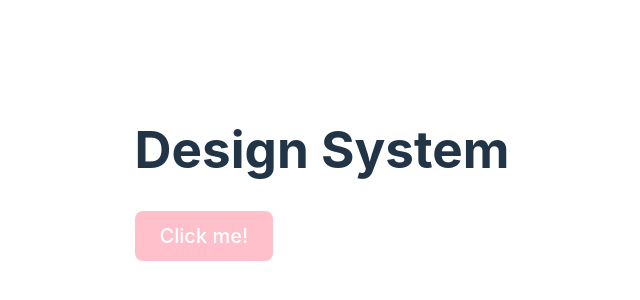
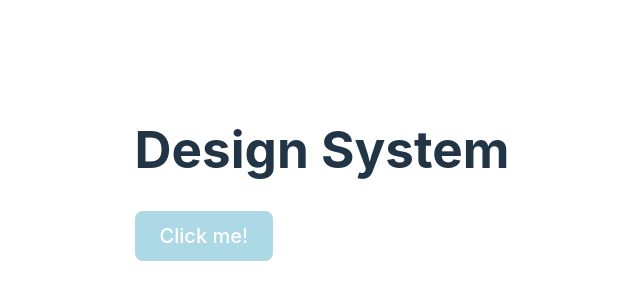
Before and after one commit to ShinjungOh/2024-learn-design-system, a React (Vite) app: page / in a window 1280 px wide. Shown: the part 226-526 px from the top of the page, without its empty margins (318-958 px from the left). Built offline with nearby package versions, Linux system fonts and the light colour scheme.

Commit message:
feat: 스타일 토큰 적용

```diff
--- a/package.json
+++ b/package.json
@@ -6,7 +6,7 @@
   "scripts": {
     "dev": "vite",
     "build": "tsc && vite build",
-    "lint": "eslint design system --ext ts,tsx --report-unused-disable-directives --max-warnings 0",
+    "lint": "eslint \"src/**/*.{ts,tsx}\" --report-unused-disable-directives --max-warnings 0",
     "preview": "vite preview",
     "prepare": "husky install",
     "prettier:check": "prettier --check \"src/**/*.{ts,tsx}\"",
@@ -31,6 +31,7 @@
     "eslint-plugin-react-hooks": "^4.6.0",
     "eslint-plugin-react-refresh": "^0.4.6",
     "husky": "^9.0.11",
+    "lint-staged": "^15.2.2",
     "prettier": "^3.2.5",
     "storybook": "^8.0.10",
     "typescript": "^5.2.2",
@@ -38,6 +39,8 @@
   },
   "lint-staged": {
     "*.{ts,tsx}": [
+      "yarn lint",
+      "yarn prettier:check"
     ]
   }
 }
--- a/src/App.tsx
+++ b/src/App.tsx
@@ -1,13 +1,13 @@
-import './App.css'
+import "./App.css";
 import Button from "./components/Button";
 
 export default function App() {
   return (
     <>
       <h1>Design System</h1>
-            <Button backgroundColor='blue' color='white'>
+      <Button backgroundColor="blue" color="white">
         Click me!
       </Button>
     </>
-    )
+  );
 }
--- a/src/components/Button.tsx
+++ b/src/components/Button.tsx
@@ -1,11 +1,11 @@
-import {PropsWithChildren} from "react";
+import { PropsWithChildren } from "react";
 import styleToken from "../styles/styleToken.css";
 import styled from "@emotion/styled";
 
 export type ButtonProps = {
   children?: React.ReactNode;
-    color?: keyof typeof styleToken.color | string;
-    backgroundColor?: keyof typeof styleToken.color | string;
+  color?: keyof typeof styleToken.color;
+  backgroundColor?: keyof typeof styleToken.color;
   colorScheme?: keyof typeof styleToken.colorScheme;
   size?: keyof typeof styleToken.size;
 } & React.ButtonHTMLAttributes<HTMLButtonElement>;
@@ -19,7 +19,13 @@ export default function Button({
   ...props
 }: PropsWithChildren<ButtonProps>) {
   return (
-        <ButtonContainer {...props}>
+    <ButtonContainer
+      color={color}
+      backgroundColor={backgroundColor}
+      colorScheme={colorScheme}
+      size={size}
+      {...props}
+    >
       {children}
     </ButtonContainer>
   );
@@ -30,8 +36,20 @@ const ButtonContainer = styled.button<ButtonProps>`
   justify-content: center;
   align-items: center;
   flex-direction: row;
-    ${({color}) => color ? `color: ${color}` : 'color: white'};
-    ${({size}) => size ? `font-size: ${styleToken.size[size]}` : 'font-size: 20px'};
-    ${({colorScheme}) => colorScheme ? `color: ${styleToken.colorScheme[colorScheme].color}` : 'color: white'};
-    ${({colorScheme}) => colorScheme ? `background-color: ${styleToken.colorScheme[colorScheme].backgroundColor}` : 'background-color: pink'};
+  ${({ size }) =>
+    size ? `font-size: ${styleToken.size[size]}` : "font-size: 20px"};
+  ${({ colorScheme }) =>
+    colorScheme
+      ? `color: ${styleToken.colorScheme[colorScheme].color}`
+      : "color: white"};
+  ${({ colorScheme }) =>
+    colorScheme
+      ? `background-color: ${styleToken.colorScheme[colorScheme].backgroundColor}`
+      : "background-color: pink"};
+  ${({ color }) =>
+    color ? `color: ${styleToken.color[color]}` : "color: white"};
+  ${({ backgroundColor }) =>
+    backgroundColor
+      ? `background-color: ${styleToken.color[backgroundColor]}`
+      : "background-color: pink"};
 `;
```
Also changed, not shown: src/main.tsx (+6 -6 lines), src/styles/styleToken.css.ts (+7 -7 lines), 2 other files (tests, documents, lock files or other folders). Lines whose indentation alone changed are shown as unchanged.
